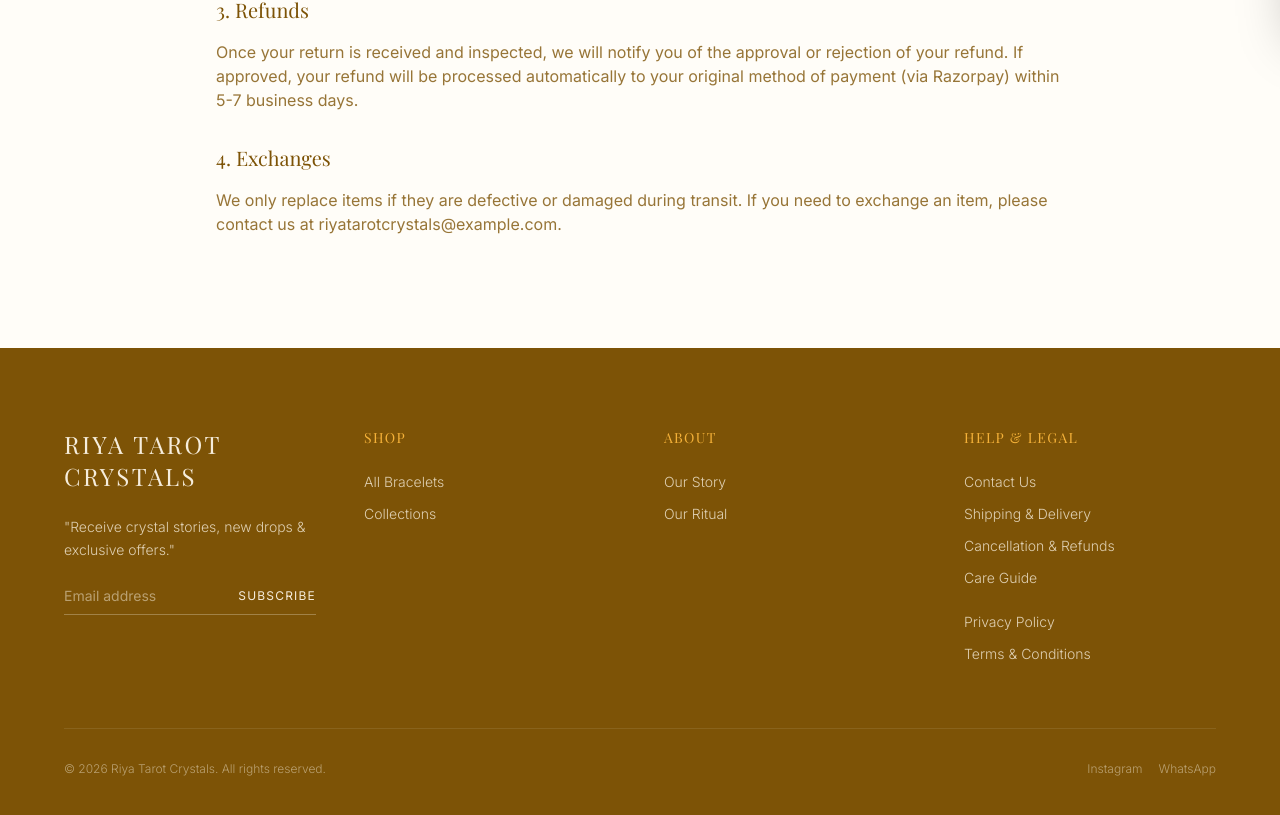
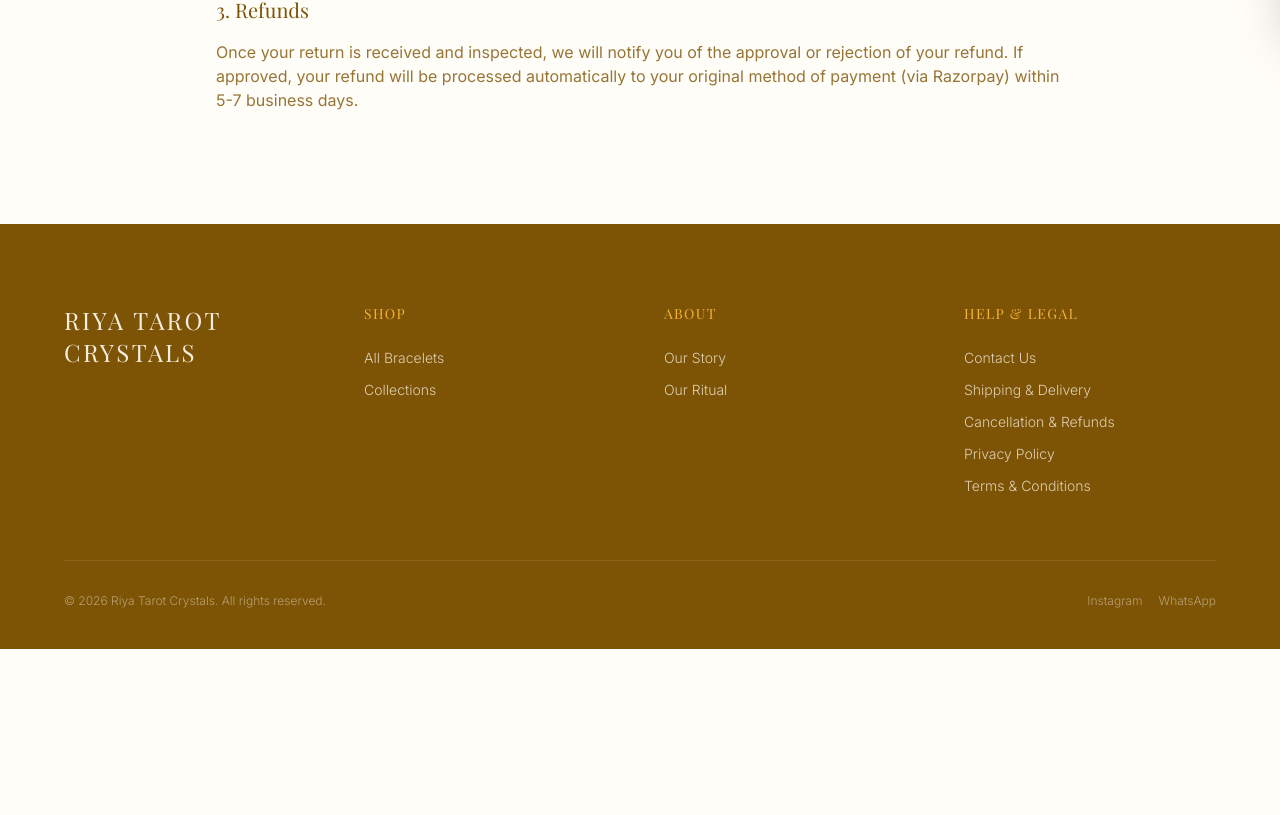
Before and after one commit to arjungupta434320/riya-tarot-website, a Next.js app: page /policies/refunds in a window 1280 px wide. Shown: the part 772-1587 px from the top of the page. After the commit the page ends 1421 px from the top, so only its background shows below. Built offline with nearby package versions, Linux system fonts and the light colour scheme; no server answers; the database is empty; a web font is replaced by a local one.

Commit message:
Update footer links and refunds policy per user request

```diff
--- a/src/app/policies/refunds/page.tsx
+++ b/src/app/policies/refunds/page.tsx
@@ -21,9 +21,6 @@
 
           <h2 className="text-xl font-serif mt-8 mb-4 text-primary">3. Refunds</h2>
           <p className="mb-4">Once your return is received and inspected, we will notify you of the approval or rejection of your refund. If approved, your refund will be processed automatically to your original method of payment (via Razorpay) within 5-7 business days.</p>
-
-          <h2 className="text-xl font-serif mt-8 mb-4 text-primary">4. Exchanges</h2>
-          <p className="mb-4">We only replace items if they are defective or damaged during transit. If you need to exchange an item, please contact us at riyatarotcrystals@example.com.</p>
         </div>
       </div>
     </div>
--- a/src/components/Footer.tsx
+++ b/src/components/Footer.tsx
@@ -8,19 +8,6 @@
 
           <div className="md:col-span-1">
             <h3 className="font-serif text-2xl mb-6 tracking-widest">RIYA TAROT CRYSTALS</h3>
-            <p className="text-sm text-secondary/80 font-light leading-relaxed mb-6">
-              "Receive crystal stories, new drops & exclusive offers."
-            </p>
-            <div className="flex">
-              <input
-                type="email"
-                placeholder="Email address"
-                className="bg-transparent border-b border-secondary/30 pb-2 text-sm focus:outline-none focus:border-accent w-full transition-colors"
-              />
-              <button className="text-xs uppercase tracking-widest border-b border-secondary/30 pb-2 hover:text-accent transition-colors">
-                Subscribe
-              </button>
-            </div>
           </div>
 
           <div>
@@ -41,13 +28,10 @@
 
           <div>
             <h4 className="text-sm tracking-widest uppercase mb-6 text-accent">Help & Legal</h4>
-            <ul className="flex flex-col gap-3 text-sm font-light text-secondary/80 mb-6">
+            <ul className="flex flex-col gap-3 text-sm font-light text-secondary/80">
               <li><Link href="/policies/contact" className="hover:text-white transition-colors">Contact Us</Link></li>
               <li><Link href="/policies/shipping" className="hover:text-white transition-colors">Shipping & Delivery</Link></li>
               <li><Link href="/policies/refunds" className="hover:text-white transition-colors">Cancellation & Refunds</Link></li>
-              <li><Link href="/care" className="hover:text-white transition-colors">Care Guide</Link></li>
-            </ul>
-            <ul className="flex flex-col gap-3 text-sm font-light text-secondary/80">
               <li><Link href="/policies/privacy" className="hover:text-white transition-colors">Privacy Policy</Link></li>
               <li><Link href="/policies/terms" className="hover:text-white transition-colors">Terms & Conditions</Link></li>
             </ul>
```
